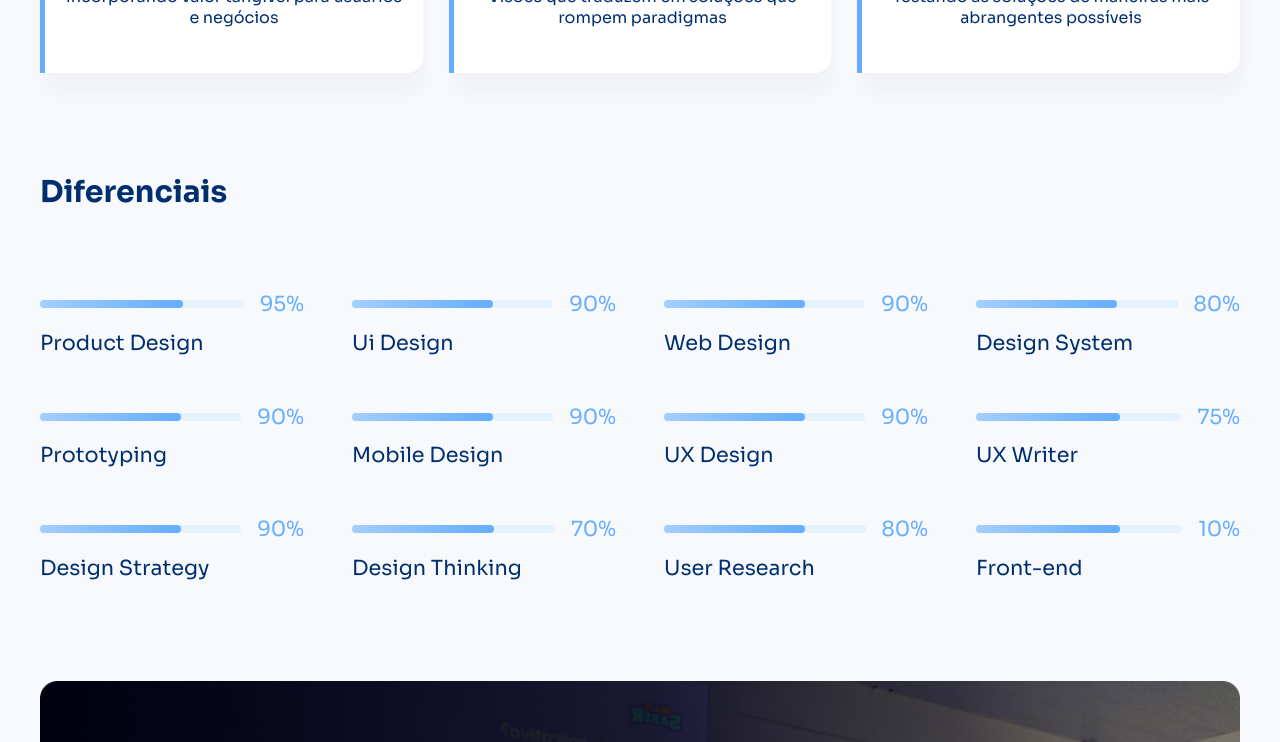
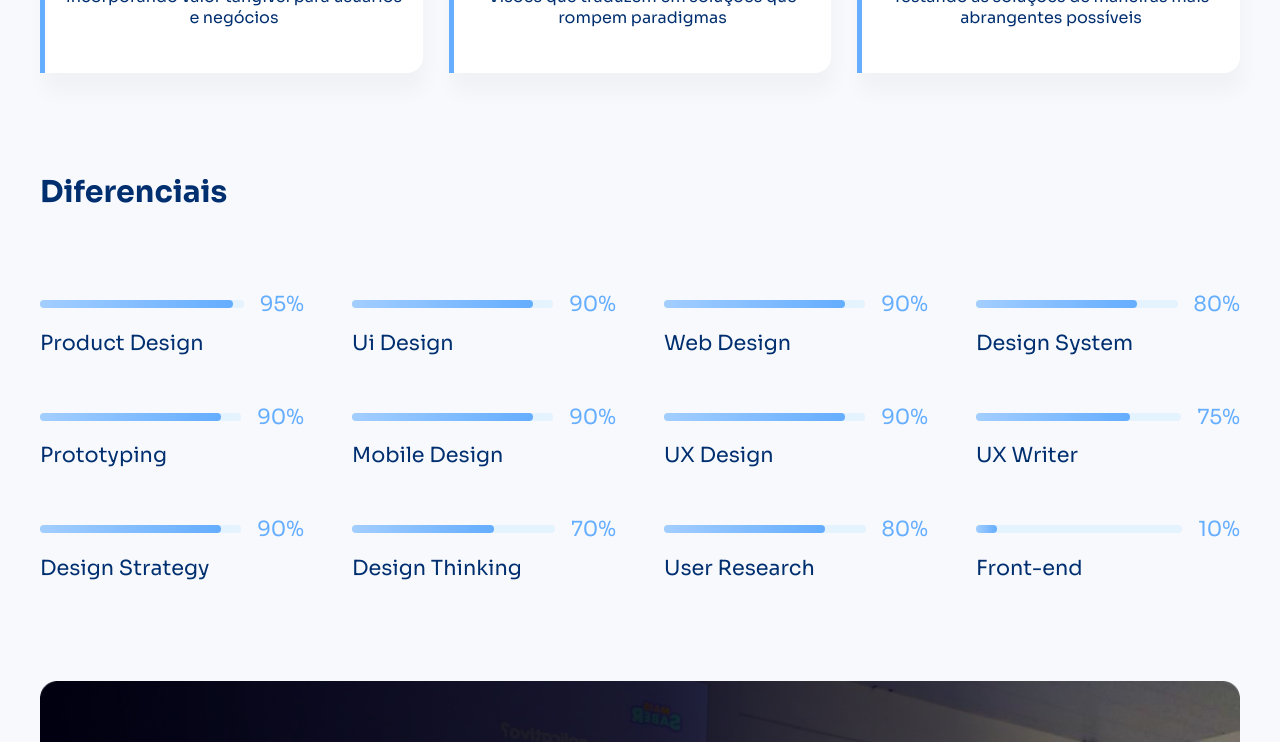
Before and after one commit to joao5142/portfolio-davi, a Next.js app: page / in a window 1280 px wide. Shown: the part 3974-4716 px from the top of the page. Built offline with nearby package versions, Linux system fonts and the light colour scheme.

Commit message:
fix:adjusting progress

```diff
--- a/src/components/partials/Skill/index.tsx
+++ b/src/components/partials/Skill/index.tsx
@@ -12,7 +12,7 @@ export function Skill({ skill }: SkillProps) {
     <SkillContainer>
       <div>
         <SkillProgress>
-          <SkillProgressInner></SkillProgressInner>
+          <SkillProgressInner progress={skill.percentage}></SkillProgressInner>
         </SkillProgress>
         <Text tag="span" color="blue-500">
           {skill.percentage}%
--- a/src/components/partials/Skill/styles.ts
+++ b/src/components/partials/Skill/styles.ts
@@ -16,11 +16,14 @@ export const SkillProgress = styled.div`
   height: 0.5rem;
   background: ${(props) => props.theme.colors["blue-200"]};
 `;
-export const SkillProgressInner = styled.div`
+interface SkillProgressInnerProps {
+  progress: number;
+}
+export const SkillProgressInner = styled.div<SkillProgressInnerProps>`
   border-radius: 1.25rem;
   height: 0.5rem;
 
-  width: 70%;
+  width: ${(props) => props.progress}%;
   background: linear-gradient(
     90deg,
     ${(props) => props.theme.colors["blue-400"]} 0%,
```
